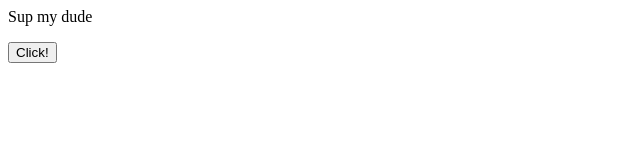
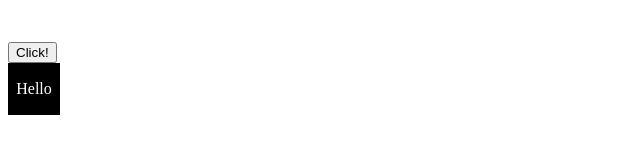
Before and after one commit to Brown-Brigadiers/Code, a plain HTML site: page index.html in a window 1280 px wide. Shown: the whole page, without its empty margins (0-640 px from the left). Drawn offline with Linux system fonts and the light colour scheme.

Commit message:
Created stylesheet
Changed some html stuff too

```diff
--- a/index.html
+++ b/index.html
@@ -1,14 +1,16 @@
 <html>
+<LINK REL=StyleSheet HREF = "style.css">
 <body>
 <script>
 function change() {
 document.getElementById('explosions').innerHTML = "Hello!"
 }
-function alert(){
+function alert1(){
   window.alert(5)
 }
 </script>
 <p id = "explosions">Sup my dude</p>
 <button type="button" onclick="change()">Click!</button>
+<div ondblclick="alert1()"><p id="no">Hello</p></div>
 </body>
 </html>
--- /dev/null
+++ b/style.css
@@ -0,0 +1,11 @@
+div {
+  border:1px solid black;
+  color: black;
+  background-color: black;
+  width: 50px;
+  align-content: center;
+}
+p{
+  color: white;
+  text-align: center;
+}
```
